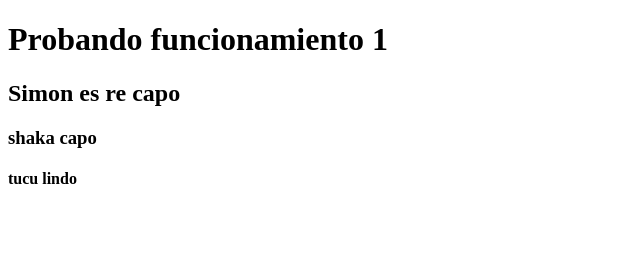
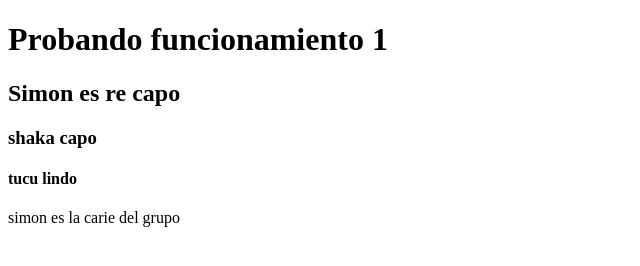
Before and after one commit to Nicolasvudesa/Primer-repositorio-prueba, a plain HTML site: page index.html in a window 1280 px wide. Shown: the whole page, without its empty margins (0-640 px from the left). Drawn offline with Linux system fonts and the light colour scheme.

Commit message:
simon no sabe nada

```diff
--- a/index.html
+++ b/index.html
@@ -12,7 +12,7 @@
 <h2>Simon es re capo</h2>
 <h3>shaka capo</h3>
 <h4> tucu lindo</h4>
-
+<p>simon es la carie del grupo</p>
 
 </body>
 </html>
```
